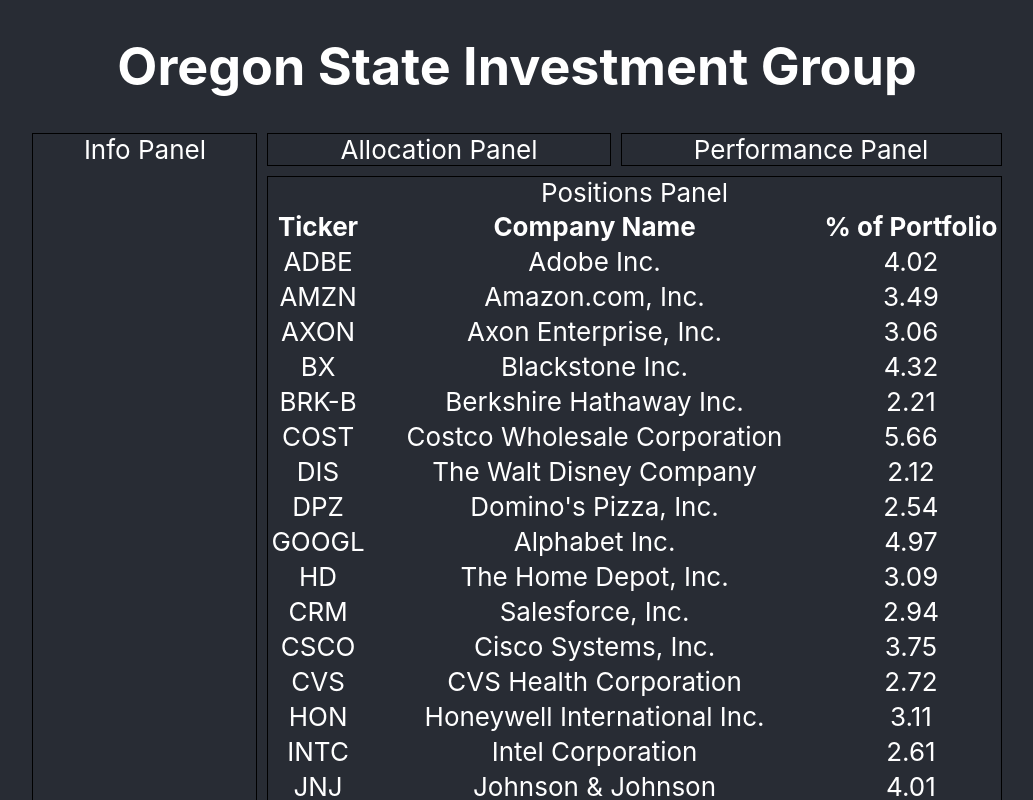
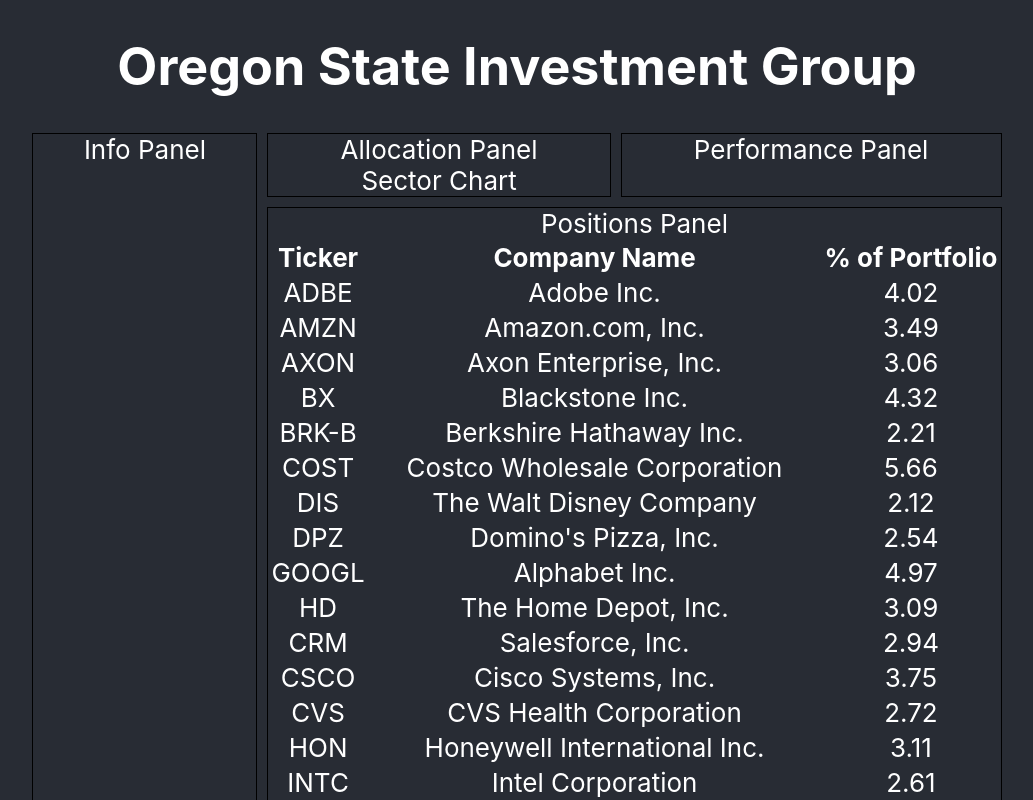
Before and after one commit to ryanhhogan3/PortfolioManager, a React (Create React App) app in the folder investment-app/: page / in a window 1280 px wide. Shown: the top 800 px of the page, without its empty margins (123-1156 px from the left). Built offline with nearby package versions, Linux system fonts and the light colour scheme.

Commit message:
Minor changes to sector chart file

```diff
--- a/investment-app/package.json
+++ b/investment-app/package.json
@@ -6,8 +6,10 @@
     "@testing-library/jest-dom": "^5.16.5",
     "@testing-library/react": "^13.4.0",
     "@testing-library/user-event": "^13.5.0",
+    "chart.js": "^3.9.1",
     "nodemon": "^2.0.19",
     "react": "^18.2.0",
+    "react-chartjs-2": "^4.3.1",
     "react-dom": "^18.2.0",
     "react-router-dom": "^6.3.0",
     "react-scripts": "5.0.1",
--- a/investment-app/src/components/AllocationPanel.js
+++ b/investment-app/src/components/AllocationPanel.js
@@ -1,9 +1,11 @@
 import React from "react";
+import SectorChart from "./SectorChart";
 
 function AllocationPanel(){
     return(
         <div className="Allocation-panel">
             Allocation Panel
+            <SectorChart/>
         </div>
     )
 }
--- a/investment-app/src/components/PerformancePanel.js
+++ b/investment-app/src/components/PerformancePanel.js
@@ -1,9 +1,11 @@
 import React from "react";
+import SectorChart from "./SectorChart";
 
 function PerformancePanel(){
     return(
         <div className="PerformancePanel">
             Performance Panel
+
         </div>
     )
 }
--- /dev/null
+++ b/investment-app/src/components/SectorChart.js
@@ -0,0 +1,13 @@
+import React from "react";
+import JsonData from './data.json'
+import { Bar } from "react-chartjs-2";
+
+function SectorChart({ chartData }){
+  return (
+    <div>
+      Sector Chart
+    </div>
+  );
+};
+
+export default SectorChart
```
Also changed, not shown: 1 other file (tests, documents, lock files or other folders).
